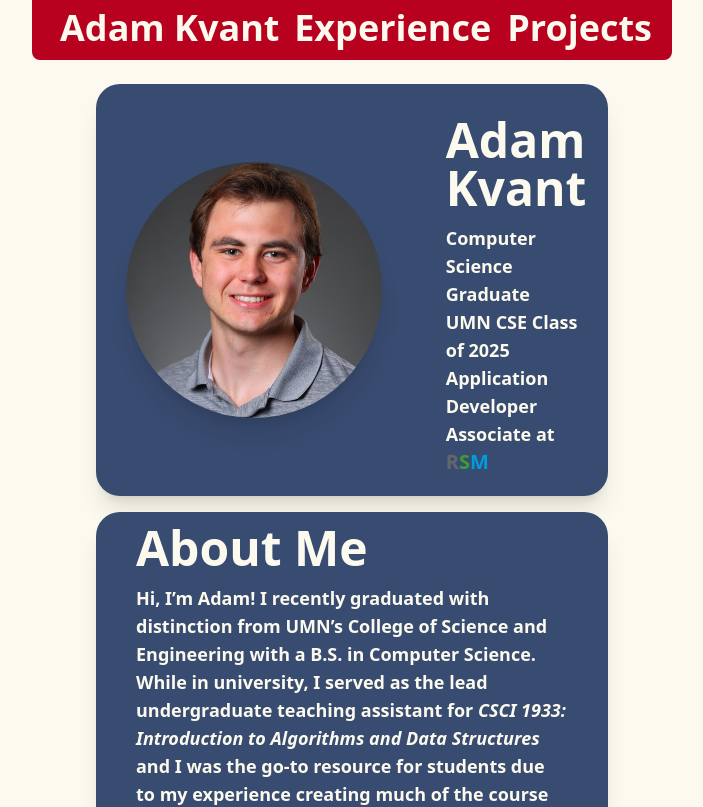
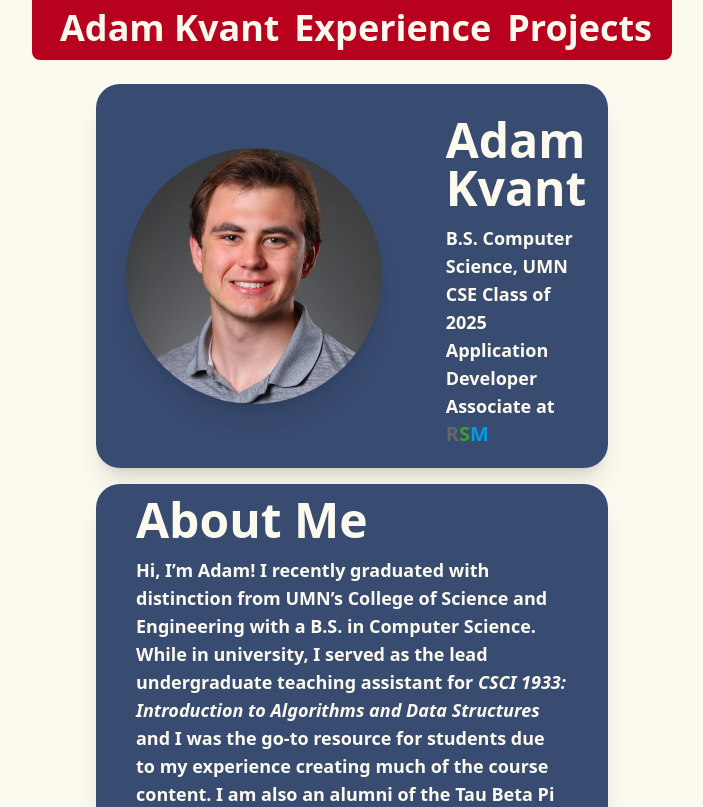
Before and after one commit to AdamKvant/AdamKvantSite, a SvelteKit app: page / in a window 1280 px wide. Shown: the top 807 px of the page, without its empty margins (288-991 px from the left). Built offline with nearby package versions, Linux system fonts and the light colour scheme.

Commit message:
changed some text

```diff
--- a/src/routes/+page.svelte
+++ b/src/routes/+page.svelte
@@ -15,7 +15,7 @@
     <div class="flex flex-col items-center xl:items-start justify-center xl:w-4/5 w-full">
       <h1 class="Name">Adam Kvant</h1>
       <div class="IntroDesc">
-        Computer Science Graduate UMN CSE Class of 2025
+        B.S. Computer Science, UMN CSE Class of 2025
         <br>
         Application Developer Associate at <span class="font-bold text-xl"><span class="text-[#63666A]">R</span><span class="text-[#3F9C35]">S</span><span class="text-[#009CDE]">M</span></span>
       </div>
```
